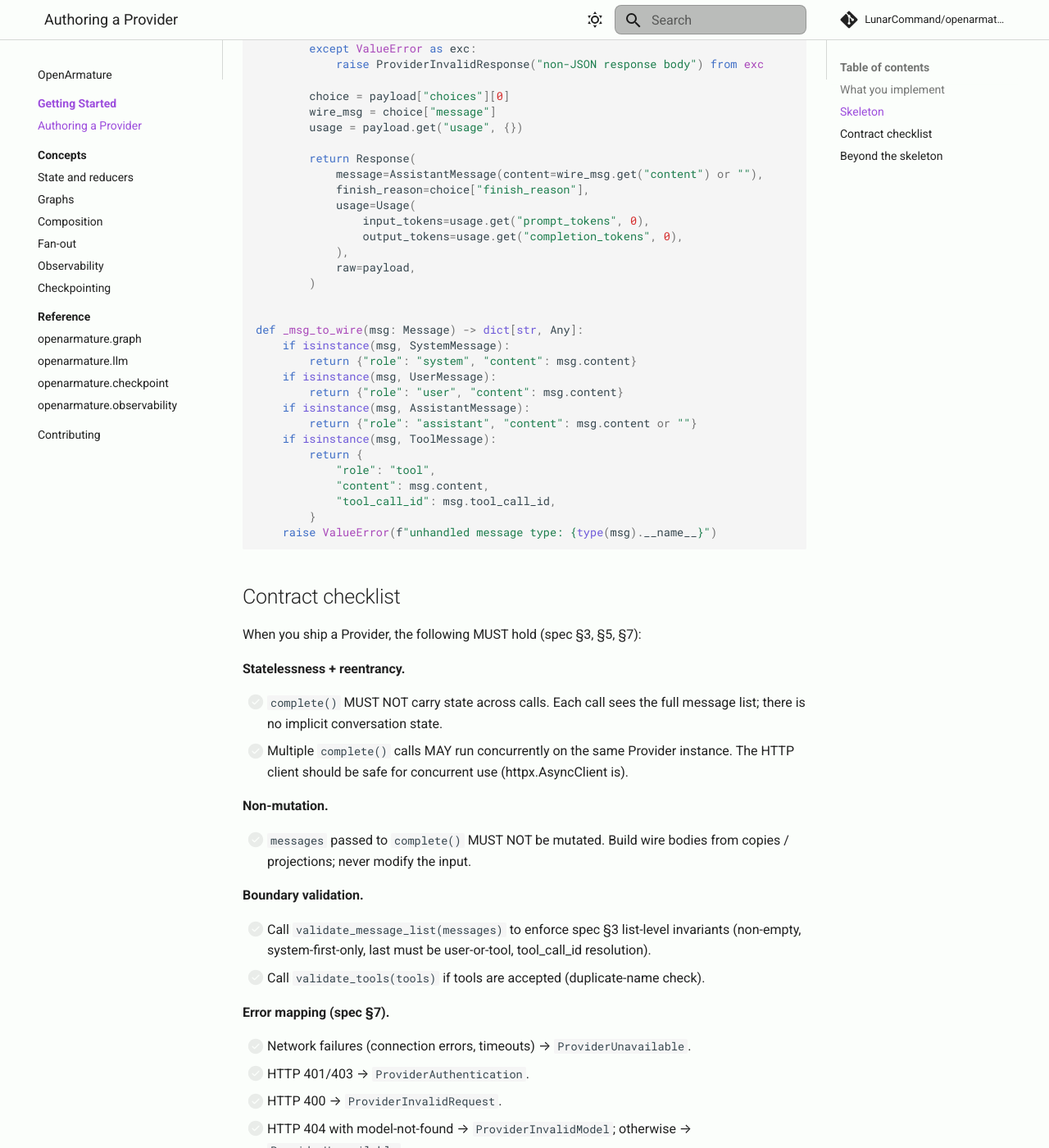
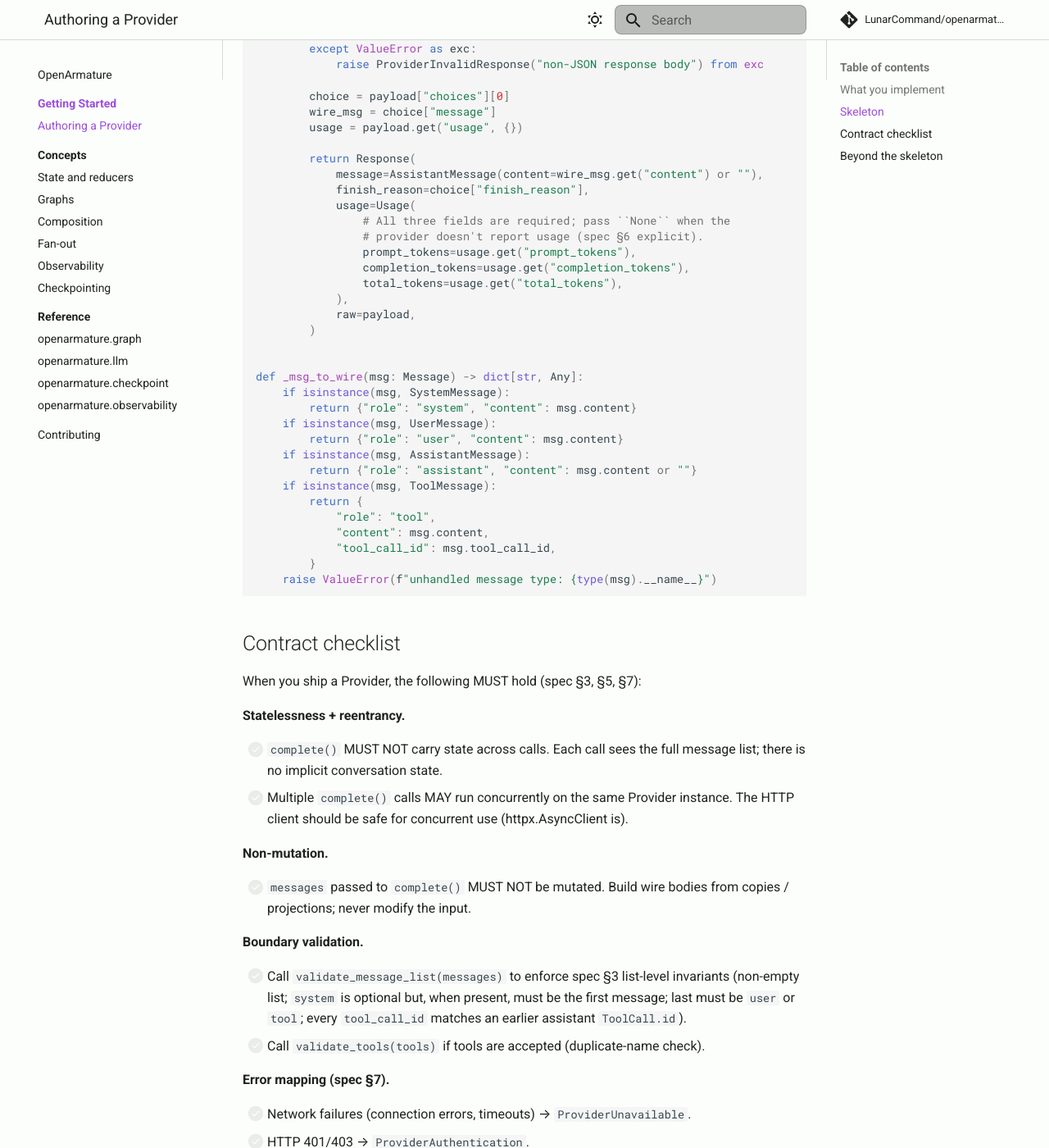
Before and after one commit to LunarCommand/openarmature-python, an MkDocs documentation site: the page built from docs/getting-started/provider-authoring.md, in a window 1280 px wide and 1400 px high, scrolled down 2102 px. Shown: the whole window at 82% size. Built offline with MkDocs 1.6.1 and Material for MkDocs 9.7.7, drawn with Linux system fonts in a browser that asks for light colours; comment, search, counter and statistics services are not loaded; the version menu is left out.

Commit message:
docs: fix Provider authoring Usage skeleton + checklist wording
The Provider authoring skeleton constructed Usage with the wrong
field names (input_tokens / output_tokens — they don't exist; real
fields are prompt_tokens / completion_tokens / total_tokens), missed
the required total_tokens entirely, and used 0 sentinels when spec §6
mandates None for unreported usage. With Usage's extra="forbid", a
new Provider author copy-pasting the skeleton would get a
ValidationError on first call.

Rewrite the Usage construction to match the actual Pydantic model and
pass through None when the wire response omits the field.

Also soften the contract checklist's list-validation bullet:
"system-first-only" reads as "system is required first" — spec is
that system is optional but, when present, must be the first
message. Reword for accuracy.

Surfaced as C8 in spec-side review (coord thread
docs-mkdocs-launch/04). Verified against
src/openarmature/llm/response.py:32-43 before editing.

```diff
--- a/docs/getting-started/provider-authoring.md
+++ b/docs/getting-started/provider-authoring.md
@@ -108,8 +108,11 @@ class MyProvider:
             message=AssistantMessage(content=wire_msg.get("content") or ""),
             finish_reason=choice["finish_reason"],
             usage=Usage(
-                input_tokens=usage.get("prompt_tokens", 0),
-                output_tokens=usage.get("completion_tokens", 0),
+                # All three fields are required; pass ``None`` when the
+                # provider doesn't report usage (spec §6 explicit).
+                prompt_tokens=usage.get("prompt_tokens"),
+                completion_tokens=usage.get("completion_tokens"),
+                total_tokens=usage.get("total_tokens"),
             ),
             raw=payload,
         )
@@ -151,8 +154,10 @@ When you ship a Provider, the following MUST hold (spec §3, §5, §7):
 **Boundary validation.**
 
 - [ ] Call `validate_message_list(messages)` to enforce spec §3
-      list-level invariants (non-empty, system-first-only, last must be
-      user-or-tool, tool_call_id resolution).
+      list-level invariants (non-empty list; `system` is optional but,
+      when present, must be the first message; last must be `user` or
+      `tool`; every `tool_call_id` matches an earlier assistant
+      `ToolCall.id`).
 - [ ] Call `validate_tools(tools)` if tools are accepted (duplicate-name
       check).
 
```
